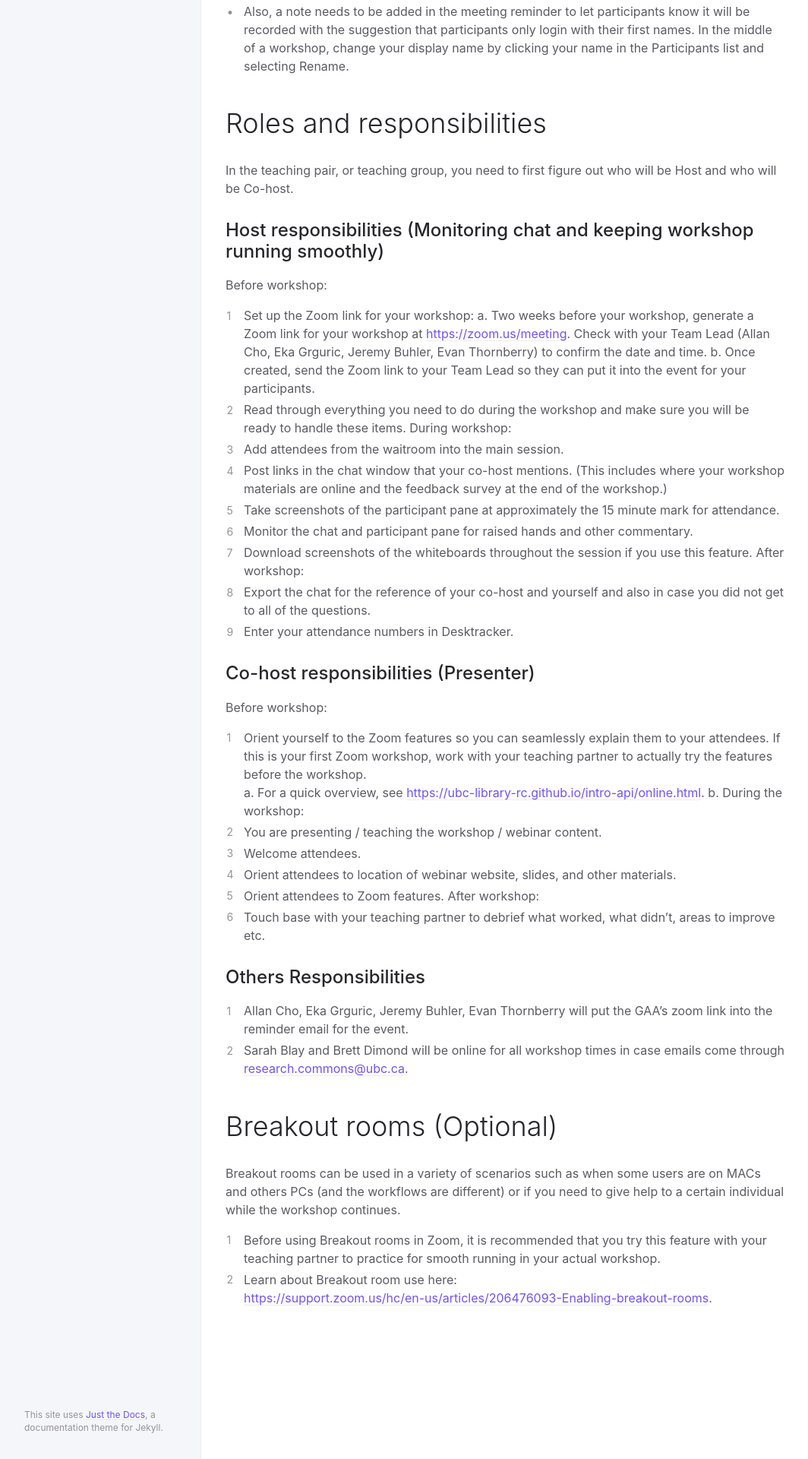
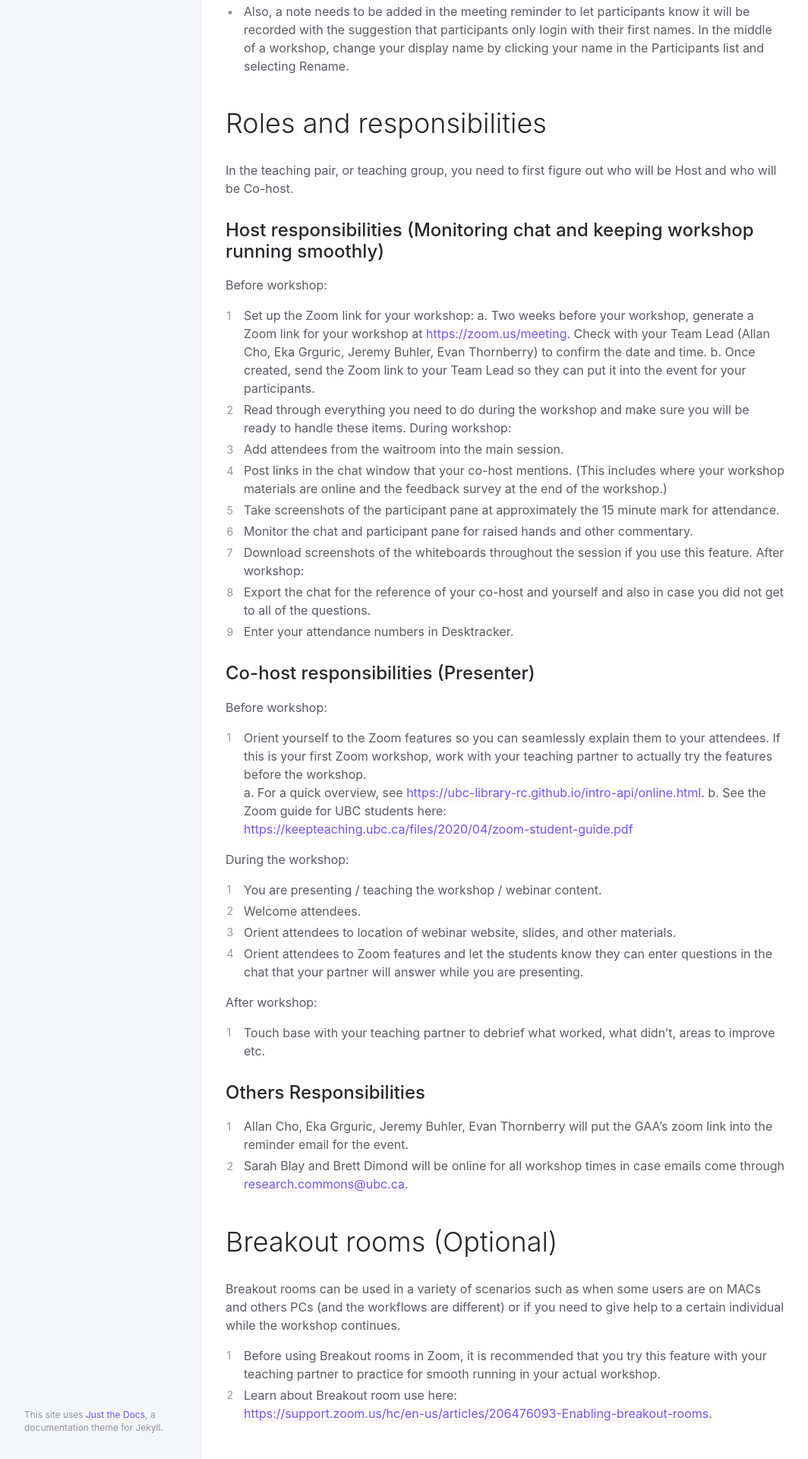
Before and after one commit to sarahblay/rc-docs, a Jekyll site: the page built from docs/usingthercspaces/zoomforworkshops.md, in a window 1280 px wide. Shown: the part 1013-2933 px from the top of the page at 76% size, without its empty margins (107-1171 px from the left). Built offline with Jekyll 4.4.1, drawn with Linux system fonts in a browser that asks for light colours.

Commit message:
Update zoomforworkshops.md

```diff
--- a/docs/usingthercspaces/zoomforworkshops.md
+++ b/docs/usingthercspaces/zoomforworkshops.md
@@ -61,12 +61,14 @@ After workshop:
 Before workshop:
 1. Orient yourself to the Zoom features so you can seamlessly explain them to your attendees. If this is your first Zoom workshop, work with your teaching partner to actually try the features before the workshop.
    a. For a quick overview, see <a href="https://ubc-library-rc.github.io/intro-api/online.html" target="_blank">https://ubc-library-rc.github.io/intro-api/online.html</a>.
-   b.
+   b. See the Zoom guide for UBC students here:  <a href="https://keepteaching.ubc.ca/files/2020/04/zoom-student-guide.pdf" target="_blank">https://keepteaching.ubc.ca/files/2020/04/zoom-student-guide.pdf</a>
+
 During the workshop:
 2. You are presenting / teaching the workshop / webinar content.
 3. Welcome attendees.
 4. Orient attendees to location of webinar website, slides, and other materials.
-5. Orient attendees to Zoom features.
+5. Orient attendees to Zoom features and let the students know they can enter questions in the chat that your partner will answer while you are presenting.
+
 After workshop:
 6. Touch base with your teaching partner to debrief what worked, what didn't, areas to improve etc.
 
```
